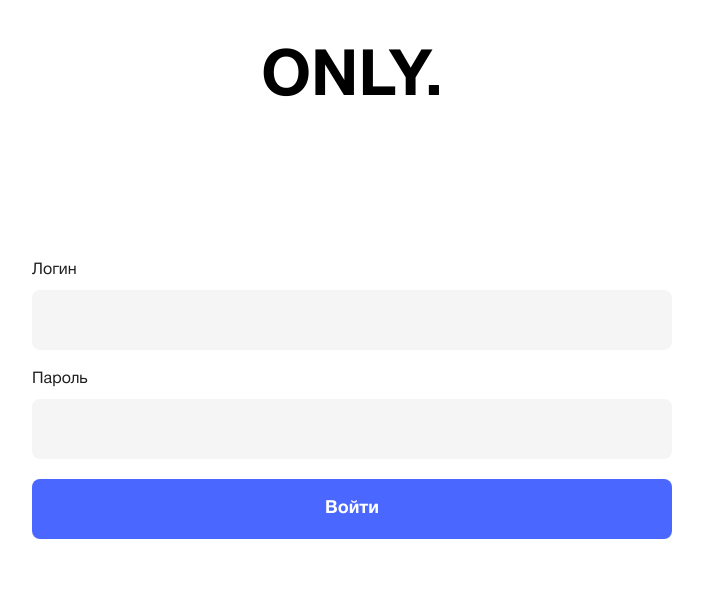
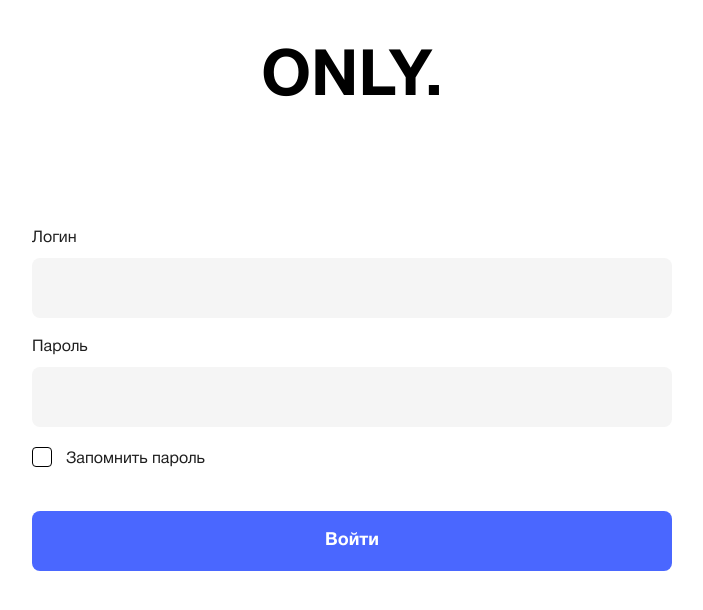
Before and after one commit to Hartaithan/only-test, a React (Create React App) app: page / in a window 1280 px wide. Shown: the top 610 px of the page, without its empty margins (288-991 px from the left). Built offline with nearby package versions, Linux system fonts and the light colour scheme.

Commit message:
add checkbox component

```diff
--- a/src/components/Checkbox.tsx
+++ b/src/components/Checkbox.tsx
@@ -1,7 +1,76 @@
 import React from "react";
+import styled from "styled-components";
+import { ICheckboxProps } from "../models/CheckboxModel";
 
-const Checkbox: React.FC = () => {
-  return <div>Checkbox</div>;
+const Wrapper = styled.label.attrs({
+  htmlFor: "remember",
+})`
+  width: fit-content;
+  cursor: pointer;
+  &:not(:last-child) {
+    margin-bottom: 20px;
+  }
+`;
+
+const Label = styled.span`
+  font-weight: 400;
+  font-size: 16px;
+  line-height: 19px;
+  color: #1f1f1f;
+  margin-left: 14px;
+`;
+
+const Container = styled.div`
+  display: inline-block;
+  vertical-align: middle;
+`;
+
+const Icon = styled.div`
+  position: absolute;
+  top: 50%;
+  left: 50%;
+  transform: translate(-50%, -50%);
+  width: 14px;
+  height: 14px;
+  background: #4a67ff;
+  border-radius: 2px;
+`;
+
+const HiddenCheckbox = styled.input.attrs({
+  id: "remember",
+  type: "checkbox",
+})`
+  display: none;
+`;
+
+const StyledCheckbox = styled.div.attrs((props: ICheckboxProps) => ({
+  checked: props.checked,
+}))`
+  position: relative;
+  display: inline-block;
+  width: 20px;
+  height: 20px;
+  border: 1px solid #000000;
+  border-radius: 4px;
+  transition: all 150ms;
+  ${Icon} {
+    visibility: ${(props) => (props.checked ? "visible" : "hidden")};
+  }
+`;
+
+const Checkbox: React.FC<ICheckboxProps> = (props) => {
+  const { className, label, checked } = props;
+  return (
+    <Wrapper>
+      <Container className={className}>
+        <HiddenCheckbox {...props} />
+        <StyledCheckbox checked={checked}>
+          <Icon />
+        </StyledCheckbox>
+      </Container>
+      <Label>{label}</Label>
+    </Wrapper>
+  );
 };
 
 export default Checkbox;
--- a/src/components/Form.tsx
+++ b/src/components/Form.tsx
@@ -1,9 +1,15 @@
 import React from "react";
 import styled from "styled-components";
-import { useForm, SubmitHandler, FieldValues } from "react-hook-form";
+import {
+  useForm,
+  SubmitHandler,
+  Controller,
+  FieldValues,
+} from "react-hook-form";
 import Input from "./Input";
 import { FormElements, FormData } from "../models/InputModel";
-import SubmitButton from "./Button";
+import SubmitButton from "./SubmitButton";
+import Checkbox from "./Checkbox";
 
 const Wrapper = styled.form`
   display: flex;
@@ -12,7 +18,13 @@ const Wrapper = styled.form`
 `;
 
 const Form: React.FC = () => {
-  const { register, handleSubmit } = useForm<FormData>();
+  const { register, control, handleSubmit } = useForm<FormData>({
+    defaultValues: {
+      login: "",
+      password: "",
+      remember: false,
+    },
+  });
 
   const onSubmit: SubmitHandler<FieldValues> = (data) => {
     console.log(data);
@@ -34,6 +46,17 @@ const Form: React.FC = () => {
         register={register}
         required
       />
+      <Controller
+        name={FormElements.Remember}
+        control={control}
+        render={({ field }) => (
+          <Checkbox
+            label="Запомнить пароль"
+            onChange={(e) => field.onChange(e.target.checked)}
+            checked={field.value}
+          />
+        )}
+      />
       <SubmitButton>Войти</SubmitButton>
     </Wrapper>
   );
--- a/src/components/Button.tsx
+++ b/src/components/SubmitButton.tsx
@@ -1,9 +1,9 @@
 import React from "react";
 import styled from "styled-components";
 
-const SubmitButton: React.FC = styled.button.attrs(() => ({
+const SubmitButton: React.FC = styled.button.attrs({
   type: "submit",
-}))`
+})`
   height: 60px;
   width: 100%;
   background: #4a67ff;
@@ -14,6 +14,7 @@ const SubmitButton: React.FC = styled.button.attrs(() => ({
   font-size: 18px;
   line-height: 22px;
   color: #ffffff;
+  margin-top: 20px;
   &:hover,
   &:active {
     background: #2544e1;
--- /dev/null
+++ b/src/models/CheckboxModel.ts
@@ -0,0 +1,7 @@
+export interface ICheckboxProps {
+  className?: string;
+  label?: string;
+  checked: boolean;
+  onChange?: (e: any) => void;
+  onClick?: (e: any) => void;
+}
--- a/src/models/InputModel.ts
+++ b/src/models/InputModel.ts
@@ -3,11 +3,13 @@ import { UseFormRegister } from "react-hook-form";
 export enum FormElements {
   Login = "login",
   Password = "password",
+  Remember = "remember",
 }
 
 export type FormData = {
-  login: FormElements.Login;
-  password: FormElements.Password;
+  login: string;
+  password: string;
+  remember: boolean;
 };
 
 export interface IInputProps {
```
